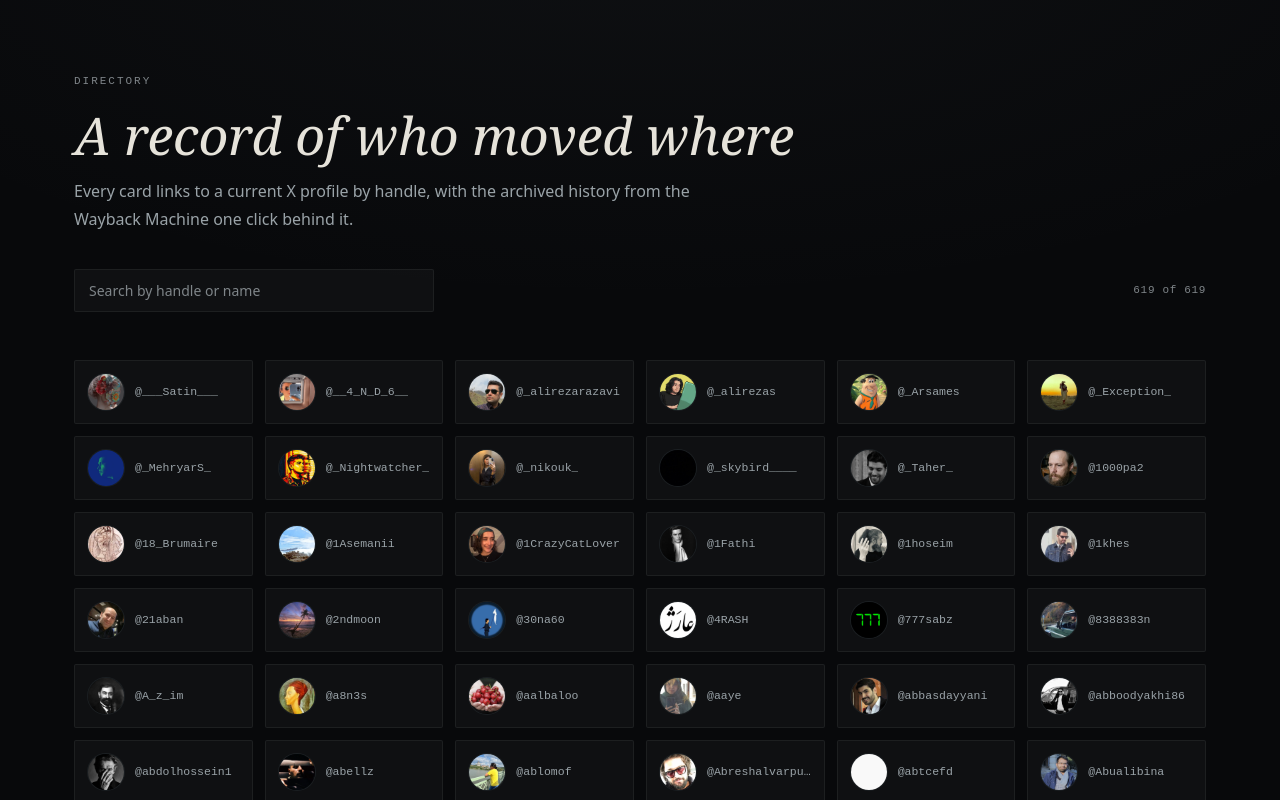
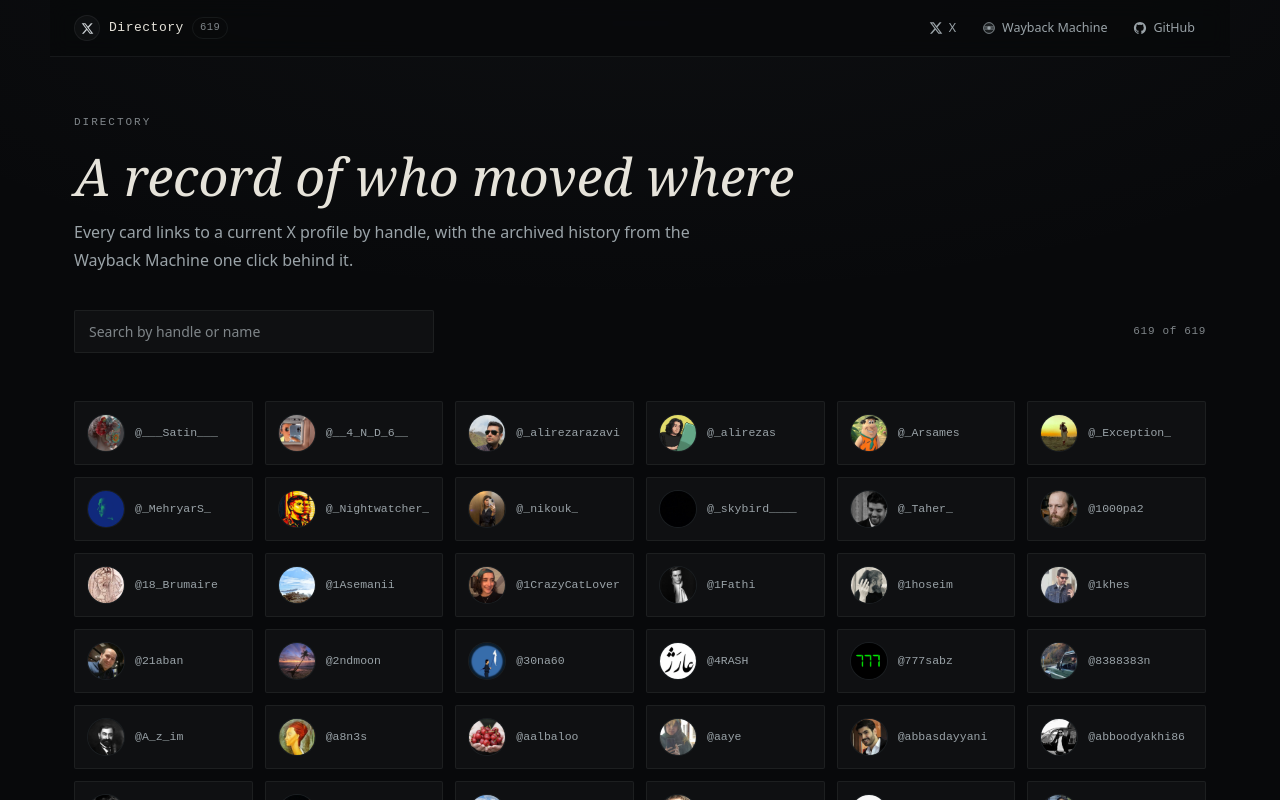
Before and after one commit to twitterusers/twitterusers.github.io, a React (Vite) app: page / in a window 1280 px wide. Shown: the top 800 px of the page. Built offline with nearby package versions, Linux system fonts and the light colour scheme.

Commit message:
Add files via upload

```diff
--- a/src/App.tsx
+++ b/src/App.tsx
@@ -4,6 +4,7 @@ import type { XUser } from "./models/XUser";
 import { UserCard } from "./components/UserCard";
 import { SearchBar } from "./components/SearchBar";
 import { Footer } from "./components/Footer";
+import { NavHeader } from "./components/NavHeader";
 
 type LoadState =
   | { status: "loading" }
@@ -40,7 +41,9 @@ export const App: FC = () => {
   }, [state, query]);
 
   return (
-    <div className="page">
+    <div className="page" id="top">
+      <NavHeader userCount={state.status === "ready" ? state.directory.count : undefined} />
+
       <header className="page-header">
         <span className="eyebrow">Directory</span>
         <h1 className="page-title">A record of who moved where</h1>
--- a/src/components/Icons.tsx
+++ b/src/components/Icons.tsx
@@ -56,3 +56,13 @@ export const ArchiveLogoIcon: FC<SVGProps<SVGSVGElement>> = (props) => (
     <path d="M4 10.2h16M4 13.8h16" stroke="currentColor" strokeWidth={1.3} />
   </svg>
 );
+
+export const GitHubIcon: FC<SVGProps<SVGSVGElement>> = (props) => (
+  <svg viewBox="0 0 24 24" fill="currentColor" aria-hidden="true" {...props}>
+    <path
+      fillRule="evenodd"
+      clipRule="evenodd"
+      d="M12 1.5C6.201 1.5 1.5 6.278 1.5 12.166c0 4.71 3.011 8.704 7.19 10.115.526.1.719-.233.719-.518 0-.256-.01-1.1-.015-1.997-2.925.643-3.542-1.26-3.542-1.26-.478-1.234-1.167-1.563-1.167-1.563-.954-.665.072-.652.072-.652 1.056.075 1.611 1.101 1.611 1.101.938 1.635 2.46 1.163 3.06.89.095-.692.367-1.164.668-1.432-2.335-.269-4.79-1.192-4.79-5.302 0-1.149.402-2.089 1.06-2.825-.106-.269-.46-1.35.1-2.812 0 0 .864-.281 2.83 1.079a9.71 9.71 0 0 1 2.575-.35 9.71 9.71 0 0 1 2.575.35c1.965-1.36 2.828-1.079 2.828-1.079.562 1.462.208 2.543.102 2.812.66.736 1.058 1.676 1.058 2.825 0 4.12-2.46 5.028-4.803 5.292.377.331.714.98.714 1.976 0 1.427-.013 2.577-.013 2.928 0 .287.191.622.724.517C19.492 20.865 22.5 16.874 22.5 12.166 22.5 6.278 17.799 1.5 12 1.5Z"
+    />
+  </svg>
+);
--- /dev/null
+++ b/src/components/NavHeader.tsx
@@ -0,0 +1,64 @@
+import type { FC } from "react";
+import { GitHubIcon, XLogoIcon, ArchiveLogoIcon } from "./Icons";
+
+interface NavHeaderProps {
+  userCount?: number;
+}
+
+/**
+ * Sticky top navigation. Kept intentionally small and quiet so it
+ * doesn't compete with the hero title beneath it — a brand mark on
+ * the left, outbound reference links on the right. All icons come
+ * from Icons.tsx rather than emoji or an icon font, so they render
+ * identically everywhere and can be sized purely from CSS.
+ */
+export const NavHeader: FC<NavHeaderProps> = ({ userCount }) => {
+  return (
+    <header className="nav-header">
+      <div className="nav-inner">
+        <a className="nav-brand" href="#top" aria-label="Directory, back to top">
+          <span className="nav-brand-mark" aria-hidden="true">
+            <XLogoIcon className="nav-brand-icon" />
+          </span>
+          <span className="nav-brand-text">
+            Directory
+            {typeof userCount === "number" && (
+              <span className="nav-brand-count">{userCount}</span>
+            )}
+          </span>
+        </a>
+
+        <nav className="nav-links" aria-label="Reference links">
+          <a
+            className="nav-link"
+            href="https://x.com"
+            target="_blank"
+            rel="noreferrer"
+          >
+            <XLogoIcon className="nav-link-icon" />
+            <span>X</span>
+          </a>
+          <a
+            className="nav-link"
+            href="https://web.archive.org"
+            target="_blank"
+            rel="noreferrer"
+          >
+            <ArchiveLogoIcon className="nav-link-icon" />
+            <span>Wayback&nbsp;Machine</span>
+          </a>
+          <a
+            className="nav-link nav-link-repo"
+            href="https://github.com/twitterusers/twitterusers.github.io"
+            target="_blank"
+            rel="noreferrer"
+            aria-label="View source on GitHub"
+          >
+            <GitHubIcon className="nav-link-icon" />
+            <span>GitHub</span>
+          </a>
+        </nav>
+      </div>
+    </header>
+  );
+};
--- a/src/styles/app.css
+++ b/src/styles/app.css
@@ -1,10 +1,129 @@
 .page {
   max-width: 1180px;
   margin: 0 auto;
-  padding: 72px 24px 96px;
+  padding: 0 24px 96px;
+}
+
+.nav-header {
+  position: sticky;
+  top: 0;
+  z-index: 20;
+  margin: 0 -24px 56px;
+  padding: 0 24px;
+  background: rgba(8, 9, 11, 0.72);
+  backdrop-filter: blur(10px) saturate(120%);
+  -webkit-backdrop-filter: blur(10px) saturate(120%);
+  border-bottom: 1px solid var(--border);
+}
+
+.nav-inner {
+  max-width: 1180px;
+  margin: 0 auto;
+  height: 56px;
+  display: flex;
+  align-items: center;
+  justify-content: space-between;
+  gap: 16px;
+}
+
+.nav-brand {
+  display: flex;
+  align-items: center;
+  gap: 9px;
+  color: var(--text);
+  min-width: 0;
+}
+
+.nav-brand-mark {
+  width: 26px;
+  height: 26px;
+  border-radius: 50%;
+  border: 1px solid var(--border);
+  background: var(--surface);
+  display: flex;
+  align-items: center;
+  justify-content: center;
+  flex-shrink: 0;
+}
+
+.nav-brand-icon {
+  width: 13px;
+  height: 13px;
+  color: var(--accent-bright);
+}
+
+.nav-brand-text {
+  font-family: var(--font-mono);
+  font-size: 13px;
+  letter-spacing: 0.04em;
+  font-weight: 500;
+  display: flex;
+  align-items: center;
+  gap: 8px;
+  white-space: nowrap;
+}
+
+.nav-brand-count {
+  font-size: 10.5px;
+  font-weight: 500;
+  color: var(--text-3);
+  border: 1px solid var(--border);
+  border-radius: 99px;
+  padding: 1px 7px;
+}
+
+.nav-links {
+  display: flex;
+  align-items: center;
+  gap: 4px;
+}
+
+.nav-link {
+  display: flex;
+  align-items: center;
+  gap: 6px;
+  padding: 7px 10px;
+  border-radius: var(--radius-card);
+  font-size: 12.5px;
+  font-weight: 500;
+  color: var(--text-2);
+  border: 1px solid transparent;
+  transition: border-color 160ms var(--ease), color 160ms var(--ease),
+    background 160ms var(--ease);
+}
+
+.nav-link:hover,
+.nav-link:focus-visible {
+  color: var(--text);
+  border-color: var(--border);
+  background: rgba(214, 219, 222, 0.06);
+  outline: none;
+}
+
+.nav-link-icon {
+  width: 14px;
+  height: 14px;
+  flex-shrink: 0;
+}
+
+.nav-link span {
+  white-space: nowrap;
+}
+
+@media (max-width: 560px) {
+  .nav-link span {
+    display: none;
+  }
+  .nav-link {
+    padding: 8px;
+  }
+  .nav-brand-count {
+    display: none;
+  }
 }
 
 .page-header {
+  margin-top: 40px;
   margin-bottom: 48px;
   animation: fadeUp 700ms var(--ease-liturgy);
 }
```
Also changed, not shown: 1 other file (tests, documents, lock files or other folders).
